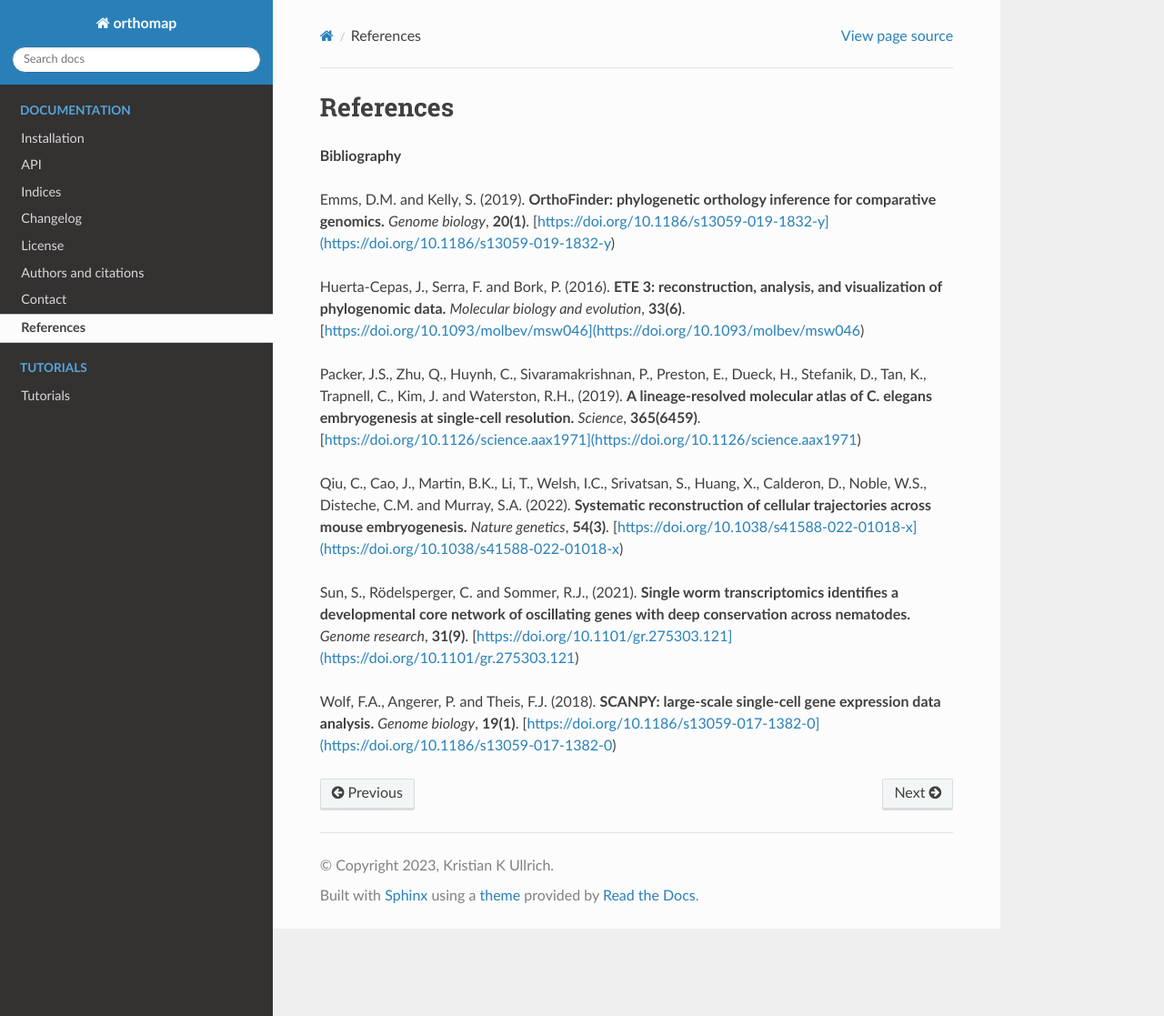
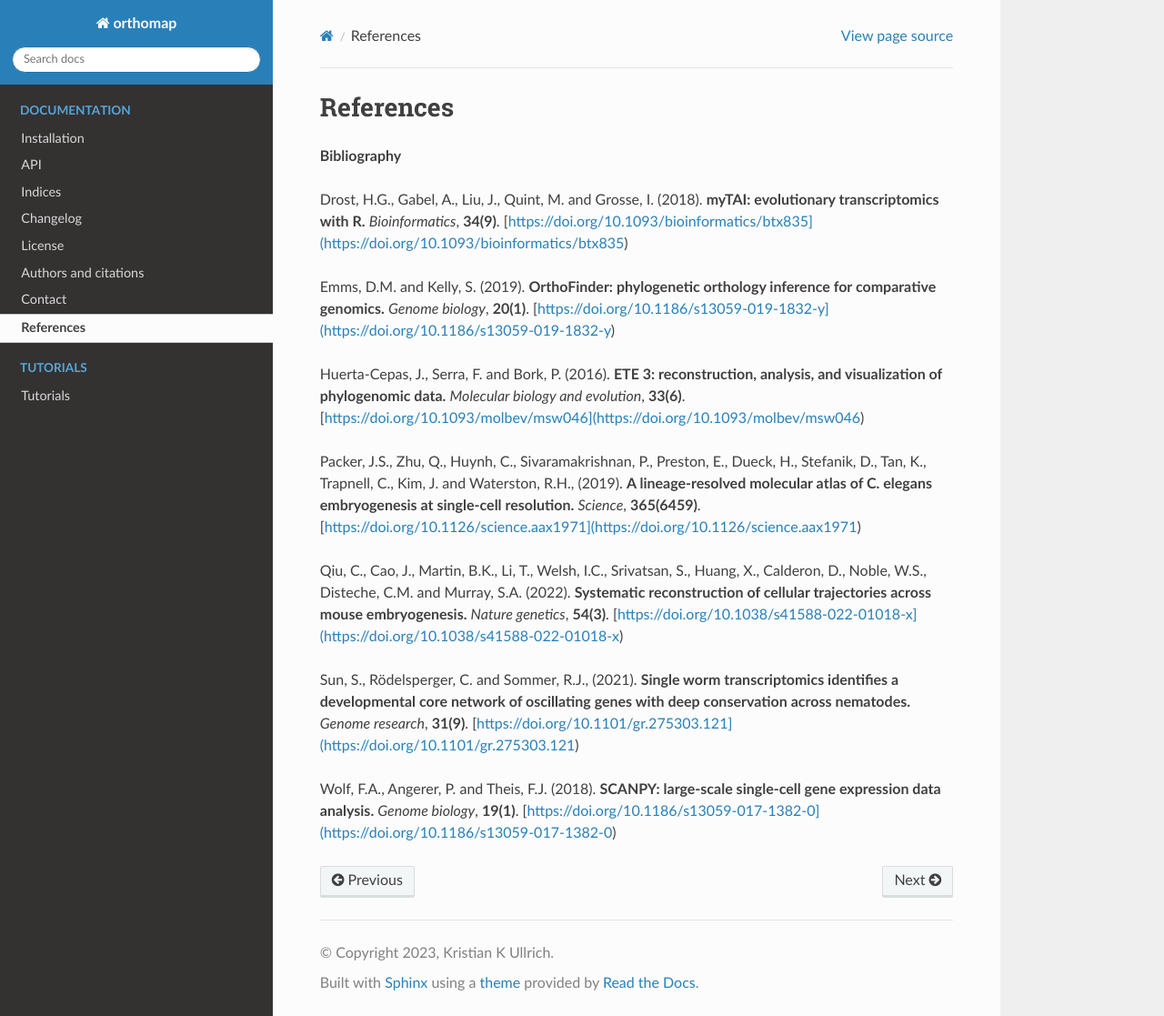
Before and after one commit to kullrich/orthomap, a Sphinx documentation site: the page built from docs/references/index.rst, in a window 1280 px wide and 1117 px high. Shown: the whole window at 91% size. Built offline with Sphinx 7.4.7 and the Read the Docs theme 2.0.0, drawn with Linux system fonts in a browser that asks for light colours; formulas are drawn with MathJax 3.

Commit message:
# added myTAI example

```diff
--- a/docs/references/index.rst
+++ b/docs/references/index.rst
@@ -2,6 +2,9 @@ References
 ==========
 
 **Bibliography**
+
+Drost, H.G., Gabel, A., Liu, J., Quint, M. and Grosse, I. (2018). **myTAI: evolutionary transcriptomics with R.**
+*Bioinformatics*, **34(9)**. [https://doi.org/10.1093/bioinformatics/btx835](https://doi.org/10.1093/bioinformatics/btx835)
 
 Emms, D.M. and Kelly, S. (2019). **OrthoFinder: phylogenetic orthology inference for comparative genomics.**
 *Genome biology*, **20(1)**. [https://doi.org/10.1186/s13059-019-1832-y](https://doi.org/10.1186/s13059-019-1832-y)
```
Also changed, not shown: README.md (+2 -0 lines).
